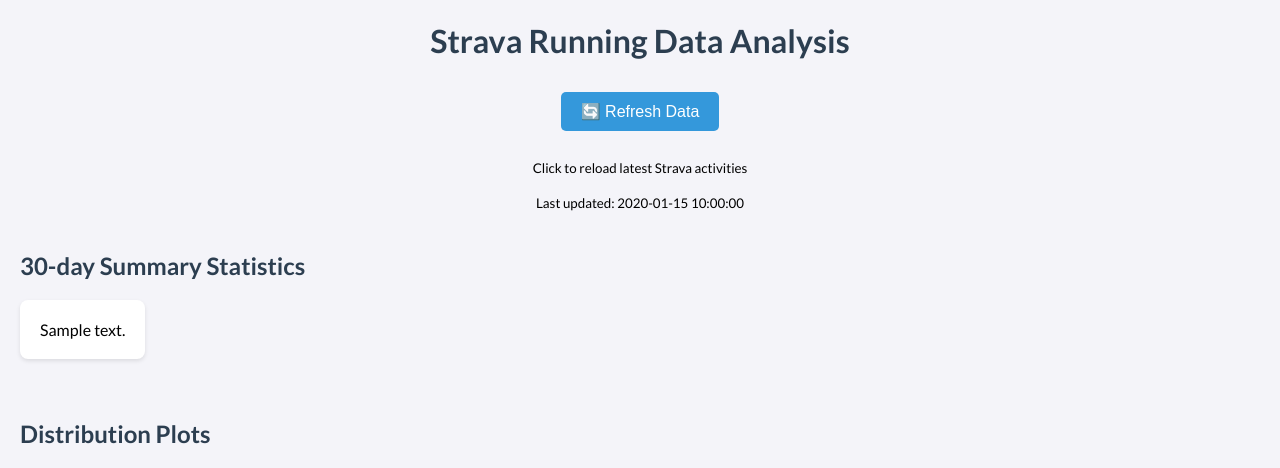
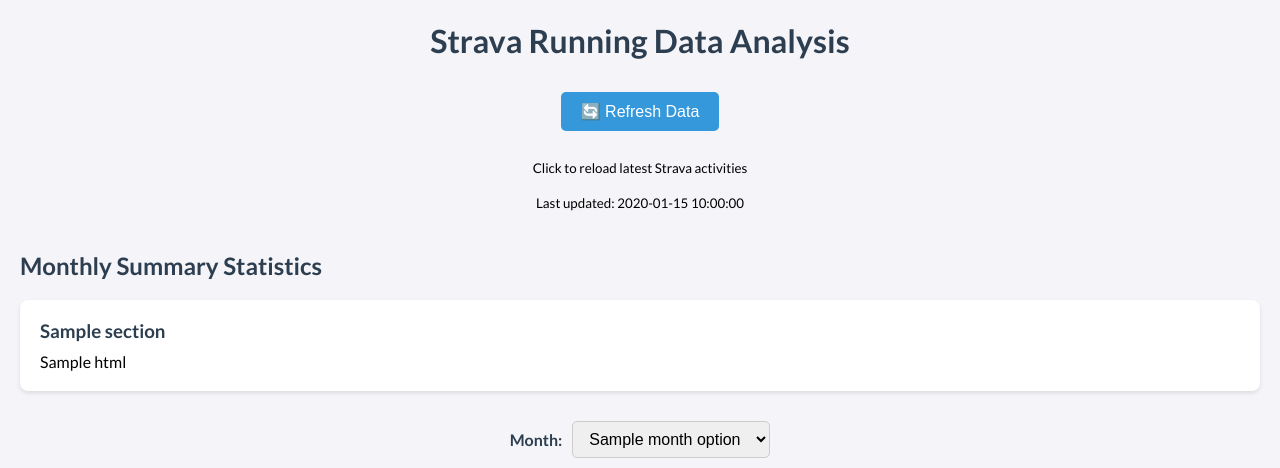
Before and after one commit to roledad/strava-summary, a Flask app: template templates/index.html in a window 1280 px wide. Shown: the top 468 px of the page. Run offline with Flask 3, Linux system fonts and the light colour scheme; the template is opened without the code that fills it: most values are stand-ins (such as "Sample title", 1, 10 or a date in 2020).

Commit message:
update dashboard to show past cycle stats

```diff
--- a/app.py
+++ b/app.py
@@ -3,7 +3,7 @@
 from data import get_run_data, get_summary_stats
 from plot import generate_plots, generate_summary
 
-from flask import Flask, render_template_string, jsonify
+from flask import Flask, render_template_string, jsonify, request
 import plotly.io as pio
 import os
 from datetime import datetime
@@ -12,16 +12,62 @@ pio.renderers.default = "browser"
 
 app = Flask(__name__)
 
+MONTH_OPTIONS = [
+    ("july", "July"),
+    ("august", "August"),
+    ("september", "September"),
+    ("october", "October"),
+]
+MONTH_TO_NUMBER = {key: idx for idx, (key, _) in enumerate(MONTH_OPTIONS, start=7)}
+DEFAULT_MONTH_KEY = MONTH_OPTIONS[-1][0]
+
 @app.route('/')
 def home():
     """Generate the plot and summary HTML"""
+    selected_month = request.args.get('month', DEFAULT_MONTH_KEY).lower()
+    if selected_month not in MONTH_TO_NUMBER:
+        selected_month = DEFAULT_MONTH_KEY
+
+    # Determine the data year to fetch (use previous year if current month < July)
+    now = datetime.now()
+    min_month_number = min(MONTH_TO_NUMBER.values())
+    data_year = now.year if now.month >= min_month_number else now.year - 1
+
     # Reload data on each request to get latest activities
-    run_df = get_run_data()
-    summary_stats = get_summary_stats(run_df)
+    read_date = datetime(data_year, min_month_number, 1)
+    run_df = get_run_data(read_date)
 
-    summary_html = generate_summary(summary_stats)
-    fig = generate_plots(run_df)
+    month_label_map = dict(MONTH_OPTIONS)
+    month_data_map = {}
+    summary_sections = []
+
+    for month_key, month_label in MONTH_OPTIONS:
+        month_number = MONTH_TO_NUMBER[month_key]
+        run_df_month = run_df[
+            (run_df['start_date_local'].dt.month == month_number) &
+            (run_df['start_date_local'].dt.year == data_year)
+        ].copy()
+
+        month_data_map[month_key] = run_df_month
+
+        if run_df_month.empty:
+            month_summary_html = '<div class="metric">No data available for this month.</div>'
+        else:
+            summary_stats = get_summary_stats(run_df_month)
+            month_summary_html = generate_summary(summary_stats)
+
+        summary_sections.append({
+            'key': month_key,
+            'label': f"{month_label} {data_year}",
+            'html': month_summary_html
+        })
+
+    run_df_selected = month_data_map.get(selected_month, run_df.iloc[0:0])
+
+    fig = generate_plots(run_df_selected)
     plot_html = pio.to_html(fig, full_html=False, include_plotlyjs='cdn') # type: ignore
+
+    selected_month_display = f"{month_label_map[selected_month]} {data_year}"
 
     # Read the main HTML template
     with open('templates/index.html', 'r', encoding='utf-8') as f:
@@ -30,9 +76,12 @@ def home():
     # Render the template with the generated HTML
     return render_template_string(
         template_content,
-        summary_html=summary_html,
+        summary_sections=summary_sections,
         plot_html=plot_html,
-        last_updated=datetime.now().strftime("%Y-%m-%d %H:%M:%S")
+        last_updated=datetime.now().strftime("%Y-%m-%d %H:%M:%S"),
+        month_options=MONTH_OPTIONS,
+        selected_month=selected_month,
+        selected_month_display=selected_month_display
     )
 
 @app.route('/refresh')
--- a/templates/index.html
+++ b/templates/index.html
@@ -8,9 +8,11 @@
     <style>
         body { font-family: Lato, sans-serif; margin: 20px; background-color: #f4f4f9; }
         .container { max-width: 2000px; margin: auto; }
-        .summary { background-color: #ffffff; padding: 20px; border-radius: 8px; margin-bottom: 20px; box-shadow: 0 2px 4px rgba(0,0,0,0.1); display: inline-block; }
+        .summary-grid { display: grid; grid-template-columns: repeat(auto-fit, minmax(240px, 1fr)); gap: 20px; margin-bottom: 20px; }
+        .summary { background-color: #ffffff; padding: 20px; border-radius: 8px; box-shadow: 0 2px 4px rgba(0,0,0,0.1); }
         .metric { margin: 10px 0; font-size: 1.1em; }
         .metric strong { color: #2c3e50; }
+        .summary h3 { margin: 0 0 10px 0; color: #2c3e50; }
         h1 { color: #2c3e50; text-align: center; }
         h2 { color: #2c3e50; margin-top: 40px; }
         .plot-container { width: 100%; height: 800px; }
@@ -26,6 +28,10 @@
         }
         .refresh-btn:hover { background-color: #2980b9; }
         .header-controls { text-align: center; margin: 20px 0; }
+        .filter-wrapper { text-align: center; margin: 30px 0 10px; }
+        .filter-controls { display: inline-flex; justify-content: center; align-items: center; gap: 10px; }
+        .filter-controls label { font-weight: 700; color: #2c3e50; }
+        .month-select { padding: 8px 12px; font-size: 16px; border-radius: 5px; border: 1px solid #ccc; }
     </style>
 </head>
 <body>
@@ -38,15 +44,40 @@
             <p><small>Last updated: {{ last_updated }}</small></p>
         </div>
 
-        <h2>30-day Summary Statistics</h2>
-        <div class="summary">
-            {{ summary_html|safe }}
+        <h2>Monthly Summary Statistics</h2>
+        <div class="summary-grid">
+            {% for section in summary_sections %}
+            <div class="summary">
+                <h3>{{ section.label }}</h3>
+                {{ section.html|safe }}
+            </div>
+            {% endfor %}
         </div>
 
-        <h2>Distribution Plots</h2>
+        <div class="filter-wrapper">
+            <div class="filter-controls">
+                <label for="month-select">Month:</label>
+                <select id="month-select" class="month-select" onchange="onMonthChange(this.value)">
+                    {% for key, label in month_options %}
+                    <option value="{{ key }}" {% if key == selected_month %}selected{% endif %}>{{ label }}</option>
+                    {% endfor %}
+                </select>
+            </div>
+        </div>
+
+        <h2>{{ selected_month_display }} Distribution Plots</h2>
         <div class="plot-container">
             {{ plot_html|safe }}
         </div>
     </div>
+    <script>
+        function onMonthChange(monthKey) {
+            const params = new URLSearchParams(window.location.search);
+            params.set('month', monthKey);
+            const query = params.toString();
+            const newUrl = query ? `?${query}` : window.location.pathname;
+            window.location.href = newUrl;
+        }
+    </script>
 </body>
 </html>
```
Also changed, not shown: data.py (+12 -0 lines), plot.py (+17 -0 lines).
